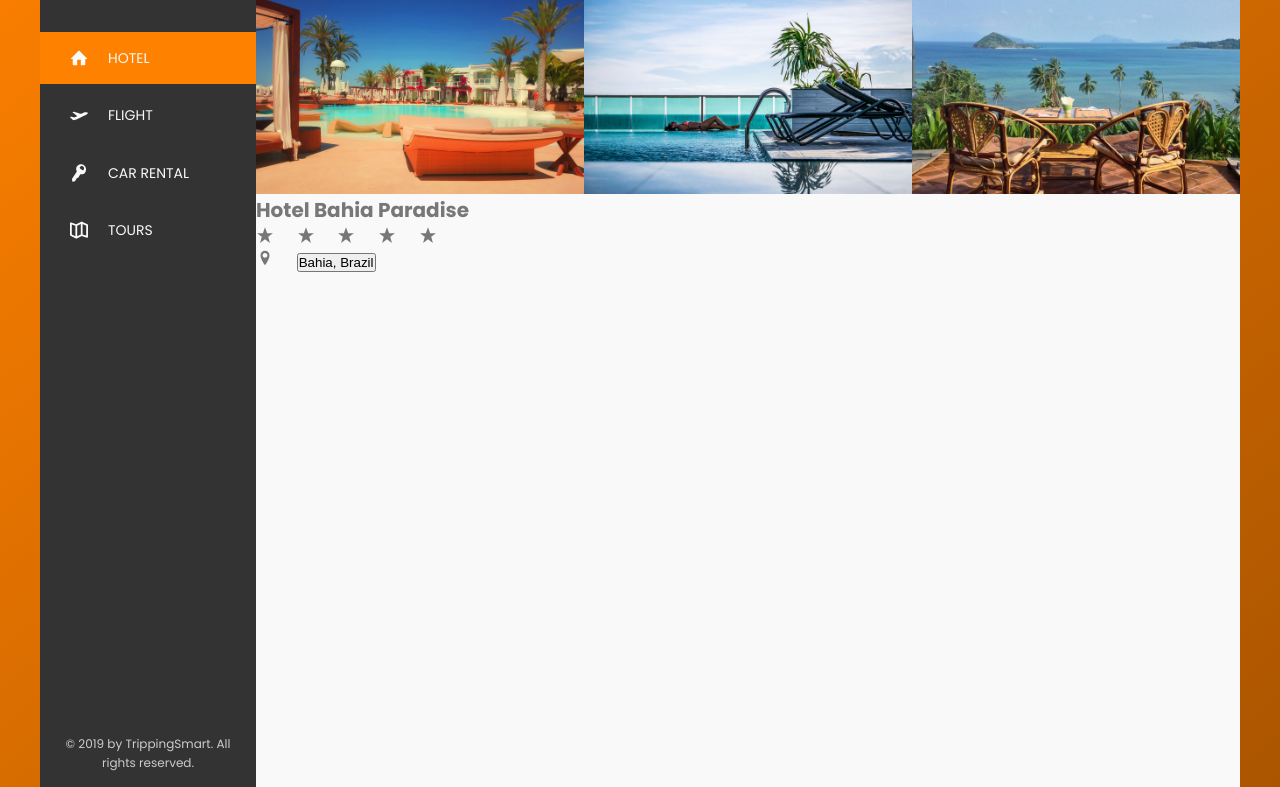
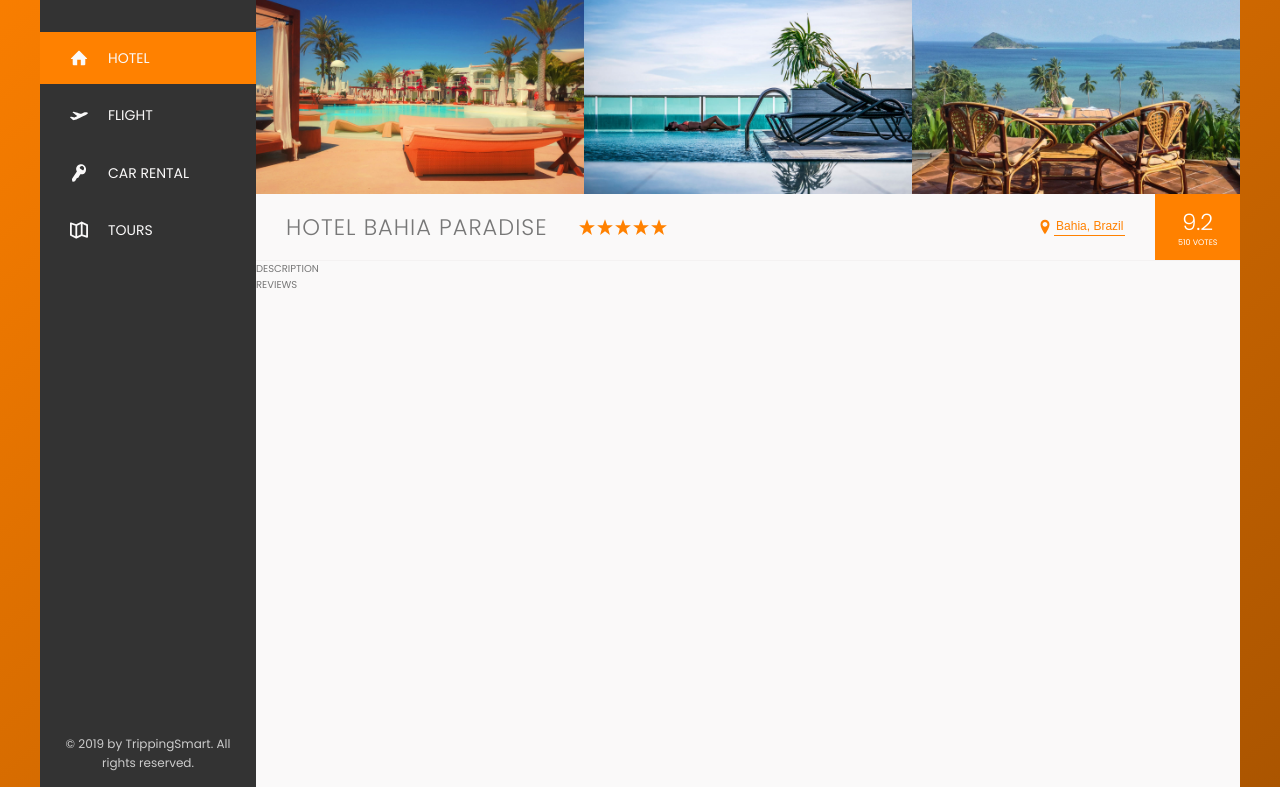
Before and after one commit to MarcioBBS/TrippingSmart, a website: page index.html in a window 1280 px wide. Shown: the part 153-940 px from the top of the page. Drawn offline with Linux system fonts and the light colour scheme.

Commit message:
added top overview

```diff
--- a/index.html
+++ b/index.html
@@ -86,6 +86,7 @@
                     </div>
                 </nav>
                 <main class="hotel-view">
+
                     <div class="gallery">
                         <figure class="gallery__item">
                             <img src="img/hotel-1.jpg" alt="Photo of hotel 1" class="gallery__photo">
@@ -106,32 +107,46 @@
                             Hotel Bahia Paradise
                         </h1>
 
-                        <div class="overview_stars">
-                            <svg class="side-nav__icon">
+                        <div class="overview__stars">
+                            <svg class="overview__icon-star">
                                 <use xlink:href="img/sprite.svg#icon-star"></use>
                             </svg>
-                            <svg class="side-nav__icon">
+                            <svg class="overview__icon-star">
                                 <use xlink:href="img/sprite.svg#icon-star"></use>
                             </svg>
-                            <svg class="side-nav__icon">
+                            <svg class="overview__icon-star">
                                 <use xlink:href="img/sprite.svg#icon-star"></use>
                             </svg>
-                            <svg class="side-nav__icon">
+                            <svg class="overview__icon-star">
                                 <use xlink:href="img/sprite.svg#icon-star"></use>
                             </svg>
-                            <svg class="side-nav__icon">
+                            <svg class="overview__icon-star">
                                 <use xlink:href="img/sprite.svg#icon-star"></use>
                             </svg>
                         </div>
 
                         <div class="overview__location">
-                            <svg class="side-nav__icon">
+                            <svg class="overview__icon-location">
                                 <use xlink:href="img/sprite.svg#icon-location-pin"></use>
                             </svg>
-                            <button class="btn-inline">Bahia, Brazil</button>
+                            <button class="btn btn-inline">Bahia, Brazil</button>
                         </div>
 
+                        <div class="overview__rating">
+                            <div class="overview__rating-average">9.2</div>
+                            <div class="overview__rating-count">510 votes</div>
+                        </div>
                     </div>
+
+                    <div class="detail">
+                        <div class="detail__description">
+                            DESCRIPTION
+                        </div>
+                        <div class="detail__reviews">
+                            REVIEWS
+                        </div>
+                    </div>
+
                 </main>
             </div>
         </div>
--- /dev/null
+++ b/sass/base/_animations.scss
@@ -0,0 +1,16 @@
+@keyframes pulsate{
+    0% {
+        transform: scale(1);
+        box-shadow: none;
+    }
+
+    50% {
+        transform: scale(1.06);
+        box-shadow: 0 1rem 4rem rgba(var(--color-black), .3);
+    }
+
+    100% {
+        transform: scale(1);
+        box-shadow: none
+    }
+}
--- /dev/null
+++ b/sass/components/_button.scss
@@ -0,0 +1,24 @@
+.btn {
+    border: none;
+    font-size: inherit;
+
+    &-inline {
+       color: var(--color-primary);
+       border-bottom: 1px solid currentColor;
+       padding: 2px;
+       display: inline-block;
+       background-color: transparent;
+       cursor: pointer;
+       transition: all .3s;
+       backface-visibility: hidden;
+
+       &:hover {
+           color: var(--color-grey-dark-1);
+       }
+
+       &:focus {
+           border: none;
+           animation: pulsate 1s infinite;
+       }
+    }
+}
--- /dev/null
+++ b/sass/components/_overview.scss
@@ -0,0 +1,69 @@
+.overview {
+    display: flex;
+    align-items: center;
+    border-bottom: 1px solid var(--color-grey-light-2);
+
+    &__heading {
+        font-size: 2.25rem;
+        font-weight: 300;
+        text-transform: uppercase;
+        letter-spacing: 1px;
+        padding: 1.5rem 3rem;
+    }
+
+    &__stars {
+        /*
+        Setting the margin property on a flex child will push the child away from that direction.
+        Set margin-left to auto, the child will push right. Set margin-top to auto and the child
+        will push to the bottom.
+
+        https://css-tricks.com/the-peculiar-magic-of-flexbox-and-auto-margins
+        https://hackernoon.com/flexbox-s-best-kept-secret-bd3d892826b6
+        */
+        margin-right: auto;
+        display: flex; // align the start vertical centered
+    }
+
+    &__icon-star,
+    &__icon-location {
+        width: 1.8rem;
+        height: 1.8rem;
+        fill: var(--color-primary);
+    }
+
+    &__location{
+        font-size: 1.2rem;
+        display: flex;
+        align-items: center;
+    }
+
+    &__icon-location {
+        margin-left: .5rem;
+    }
+
+    &__rating {
+        background-color: var(--color-primary);
+        color: var(--color-white);
+        margin-left: 3rem;
+        padding: 0 2.25rem;
+        align-self: stretch;
+
+        display: flex;
+        flex-direction: column;
+        justify-content: center;
+        align-items: center;
+
+
+        &-average {
+            font-size: 2.25rem;
+            font-weight: 300;
+            margin-bottom: -3px;
+        }
+
+        &-count {
+            font-size: .8rem;
+            text-transform: uppercase;
+        }
+    }
+
+}
--- a/sass/main.scss
+++ b/sass/main.scss
@@ -1,10 +1,13 @@
 @import "abstracts/mixins";
 @import "abstracts/variables";
 
+@import "base/animations";
 @import "base/base";
 @import "base/typography";
 
+@import "components/button";
 @import "components/galery";
+@import "components/overview";
 @import "components/search";
 
 @import "layout/hotel-view";
--- a/sass/pages/_home.scss
+++ b/sass/pages/_home.scss
@@ -11,7 +11,7 @@
     font-size: 1.4rem;
     height: 7rem;
     background-color: var(--color-white);
-    border-bottom: var(--color-grey-light-2);
+    border-bottom: 1px solid var(--color-grey-light-2);
 
     display: flex;
     justify-content: space-between;
```
Also changed, not shown: css/style.css.
